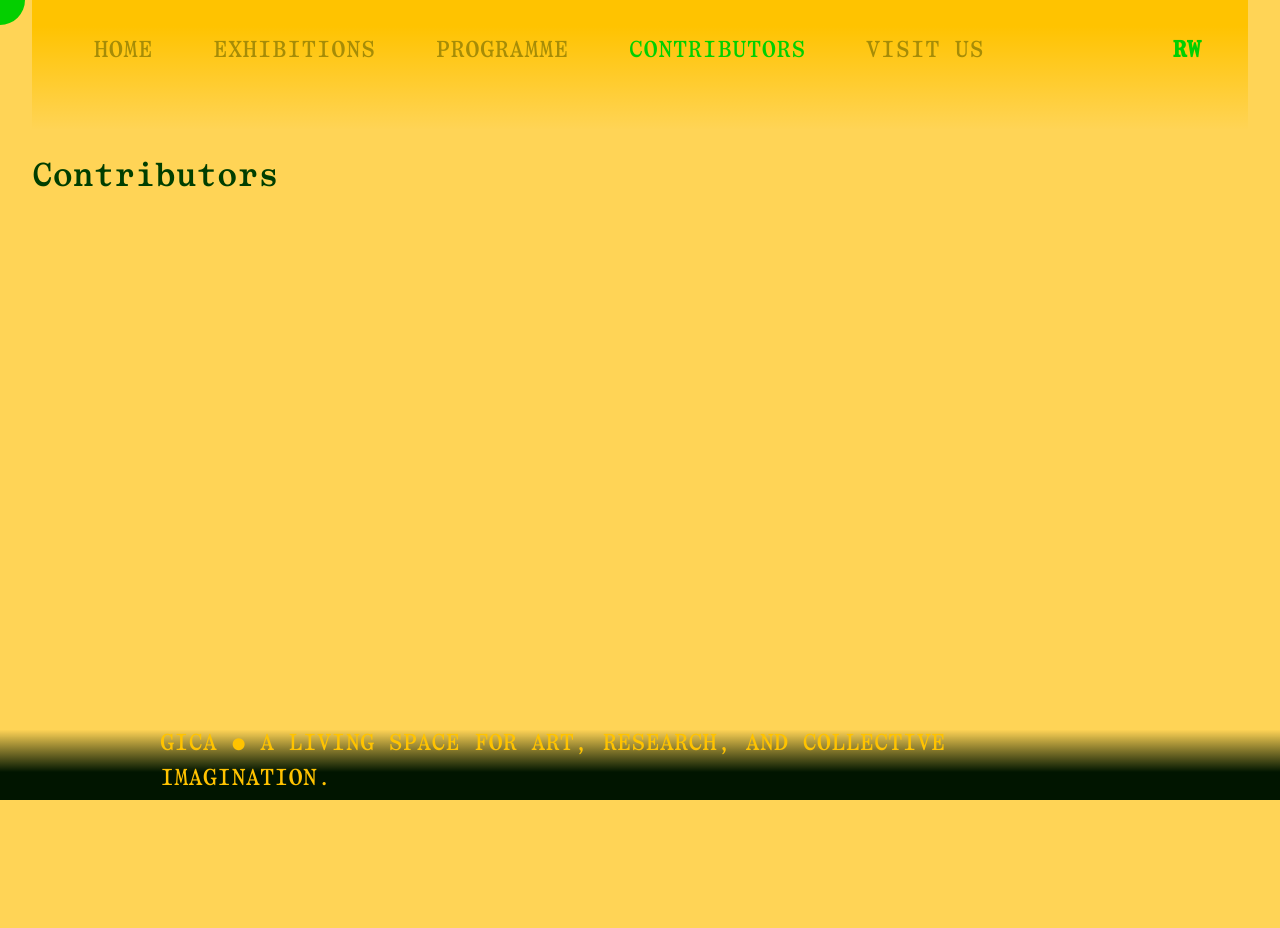
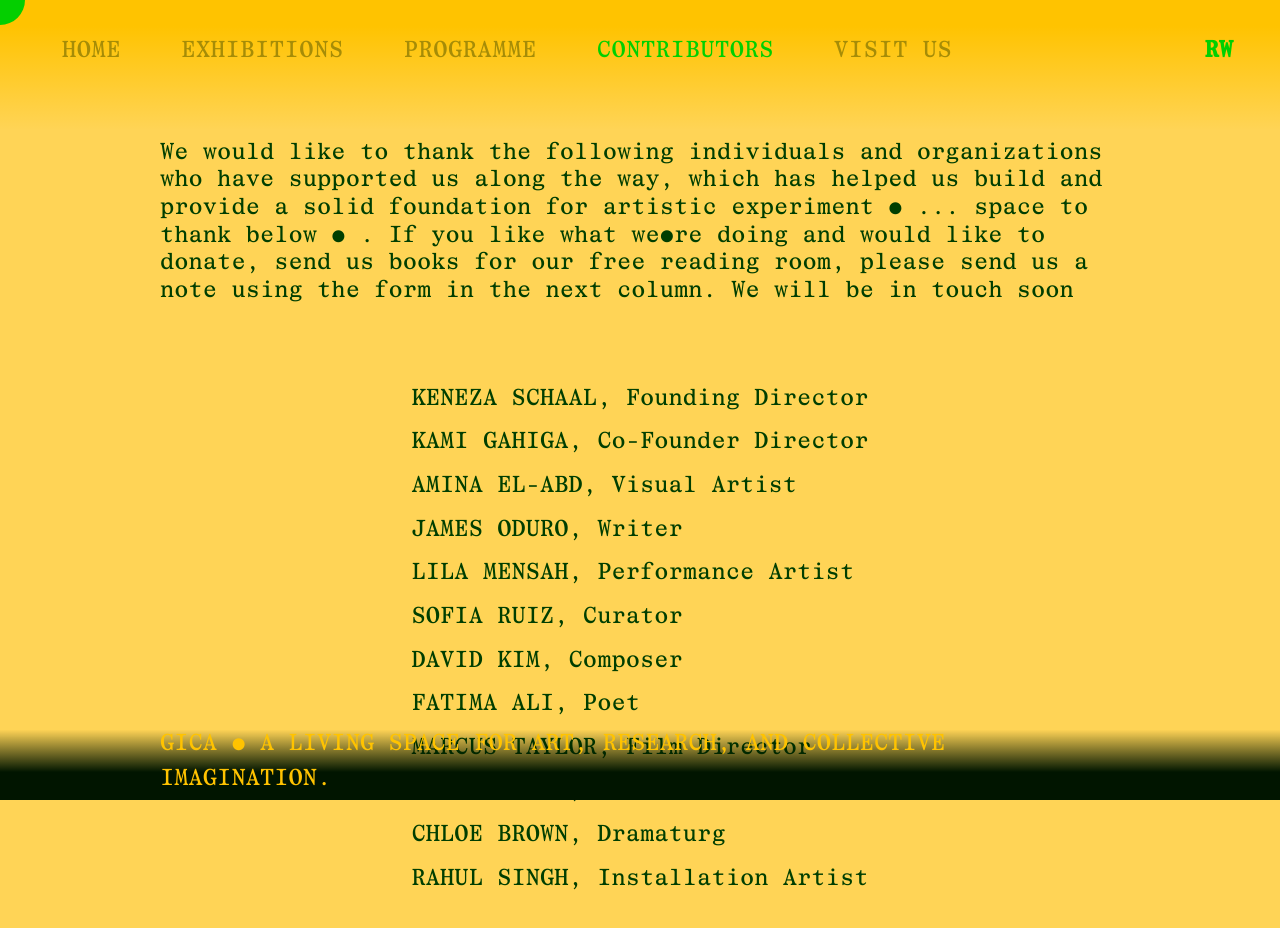
Before and after one commit to Gihanga-Institute-of-Contemporary-Art/GICA-Frontend, a SvelteKit app: page /contributors in a window 1280 px wide. Shown: the top 928 px of the page. Before the commit the page ends 800 px from the top, so only its background shows below. Built offline with nearby package versions, Linux system fonts and the light colour scheme.

Commit message:
contributors

```diff
--- a/src/routes/contributors/+page.svelte
+++ b/src/routes/contributors/+page.svelte
@@ -1,16 +1,93 @@
 <script lang="ts">
 	import Footer from '$lib/components/Footer.svelte';
 	import Nav from '$lib/components/Nav.svelte';
+
+	const collaborators = [
+		{
+			name: 'KENEZA SCHAAL',
+			title: 'Founding Director'
+		},
+		{
+			name: 'KAMI GAHIGA',
+			title: 'Co-Founder Director'
+		},
+		{
+			name: 'AMINA EL-ABD',
+			title: 'Visual Artist'
+		},
+		{
+			name: 'JAMES ODURO',
+			title: 'Writer'
+		},
+		{
+			name: 'LILA MENSAH',
+			title: 'Performance Artist'
+		},
+		{
+			name: 'SOFIA RUIZ',
+			title: 'Curator'
+		},
+		{
+			name: 'DAVID KIM',
+			title: 'Composer'
+		},
+		{
+			name: 'FATIMA ALI',
+			title: 'Poet'
+		},
+		{
+			name: 'MARCUS TAYLOR',
+			title: 'Film Director'
+		},
+		{
+			name: 'YARA HASSAN',
+			title: 'Multimedia Artist'
+		},
+		{
+			name: 'CHLOE BROWN',
+			title: 'Dramaturg'
+		},
+		{
+			name: 'RAHUL SINGH',
+			title: 'Installation Artist'
+		}
+	];
 </script>
 
 <main>
 	<Nav />
-	<h2>Contributors</h2>
+	<section class="content">
+		<article class="blurb">
+			<p>
+				We would like to thank the following individuals and organizations who have supported us
+				along the way, which has helped us build and provide a solid foundation for artistic
+				experiment ( ... space to thank below ) . If you like what we're doing and would like to
+				donate, send us books for our free reading room, please send us a note using the form in the
+				next column. We will be in touch soon
+			</p>
+		</article>
+		<article class="collaborators">
+			<!-- List all collaborators -->
+			{#each collaborators as collaborator}
+				<p>{collaborator.name}, {collaborator.title}</p>
+			{/each}
+		</article>
+	</section>
 	<Footer />
 </main>
 
 <style>
-	main {
-		padding-inline: 2rem;
+	section.content {
+		max-width: 75vw;
+		margin: 0 auto;
+		margin-block: var(--space-2);
+		font-size: var(--font-size-xl);
+	}
+
+	article.collaborators {
+		width: fit-content;
+		margin: 0 auto;
+		padding-block-start: var(--space-16);
+		padding-block-end: calc(2 * var(--space-16));
 	}
 </style>
```
